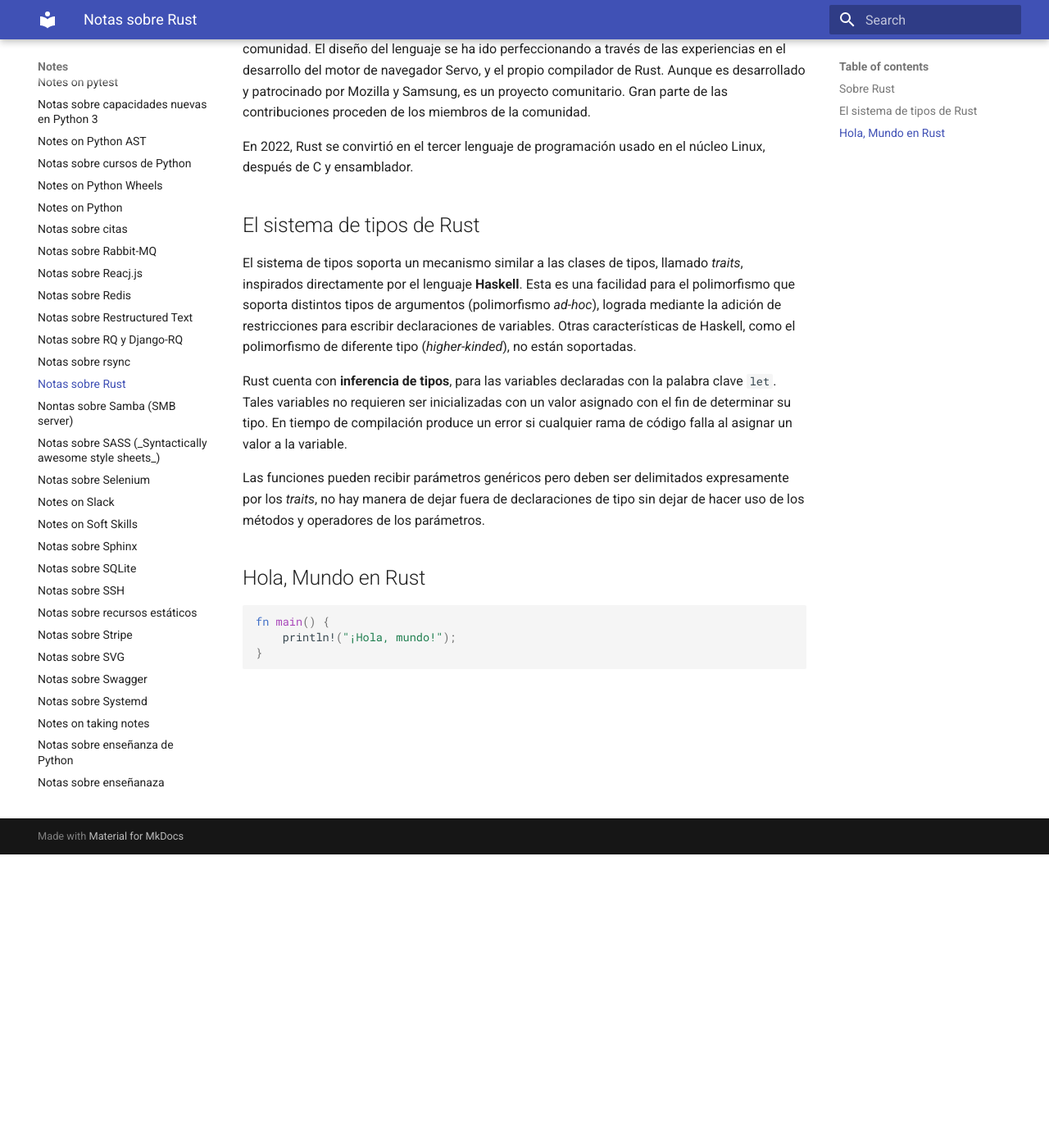
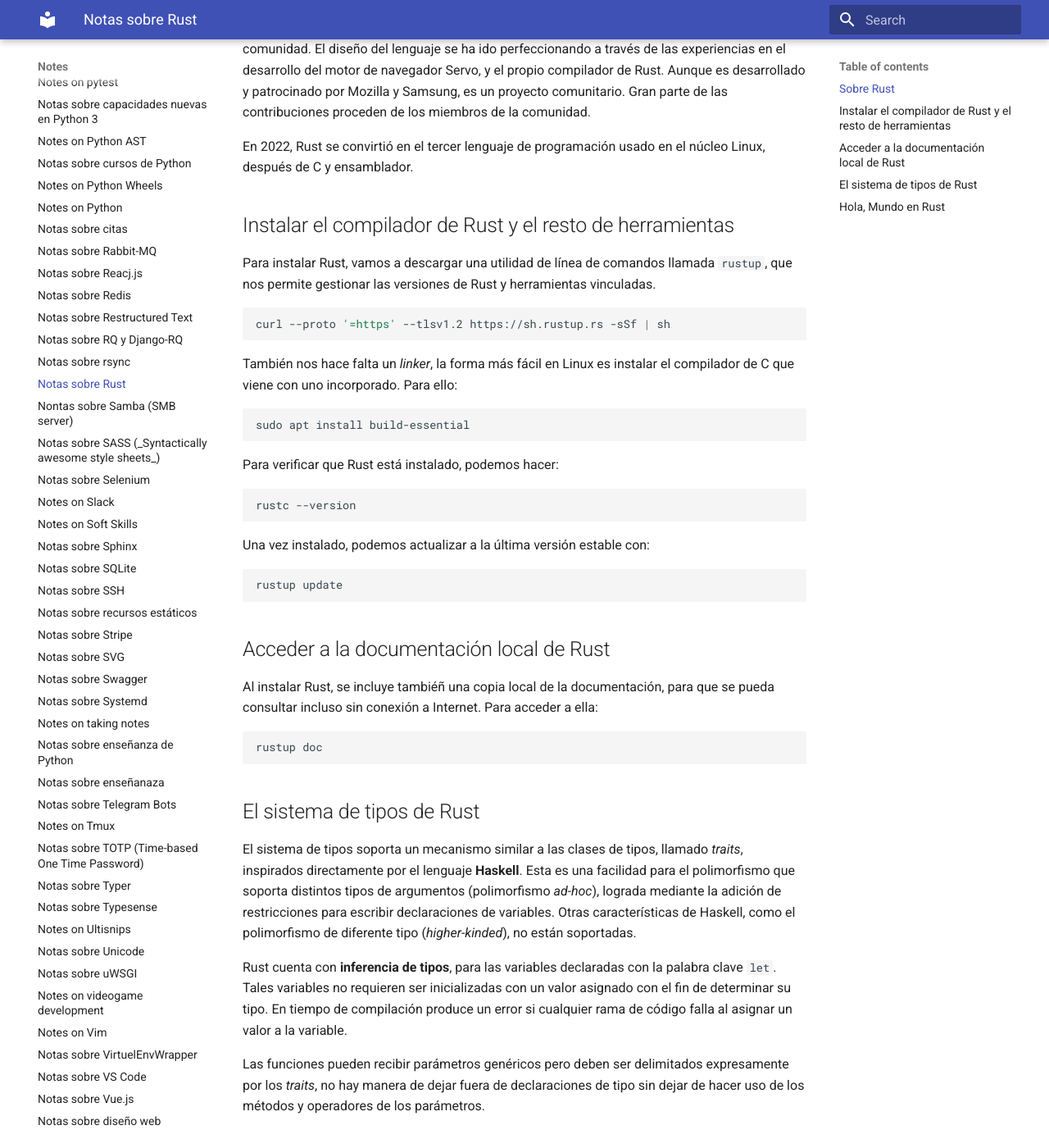
Before and after one commit to euribates/notes, an MkDocs documentation site: the page built from docs/notes-on-rust.md, in a window 1280 px wide and 1400 px high, scrolled down 358 px. Shown: the whole window at 82% size. Built offline with MkDocs 1.6.1 and Material for MkDocs 9.7.7, drawn with Linux system fonts in a browser that asks for light colours; some of the changed text lies outside the part shown.

Commit message:
Cambios en PC

````diff
--- a/docs/notes-on-rust.md
+++ b/docs/notes-on-rust.md
@@ -8,48 +8,83 @@
 
 ## Sobre Rust
 
-Rust es un lenguaje de programación compilado,
-de propósito general y multiparadigma
-que está siendo desarrollado por la
-[Fundación Rust](https://foundation.rust-lang.org/).
+Rust es un lenguaje de programación compilado, de propósito general y
+multiparadigma que está siendo desarrollado por la [Fundación
+Rust](https://foundation.rust-lang.org/).
 
-Soporta programación funcional pura, por
-procedimientos, imperativa y orientada a objetos.
+Soporta programación funcional pura, por procedimientos, imperativa y
+orientada a objetos.
 
-Rust es desarrollado de forma totalmente abierta
-y busca la opinión y contribución de la comunidad.
-El diseño del lenguaje se ha ido perfeccionando
-a través de las experiencias en el desarrollo
-del motor de navegador Servo, y el propio compilador de Rust.
-Aunque es desarrollado y patrocinado por Mozilla y Samsung,
-es un proyecto comunitario. Gran parte de las contribuciones
-proceden de los miembros de la comunidad.
+Rust es desarrollado de forma totalmente abierta y busca la opinión y
+contribución de la comunidad.  El diseño del lenguaje se ha ido
+perfeccionando a través de las experiencias en el desarrollo del motor
+de navegador Servo, y el propio compilador de Rust.  Aunque es
+desarrollado y patrocinado por Mozilla y Samsung, es un proyecto
+comunitario. Gran parte de las contribuciones proceden de los miembros
+de la comunidad.
 
-En 2022, Rust se convirtió en el tercer lenguaje de programación
-usado en el núcleo Linux, después de C y ensamblador.
+En 2022, Rust se convirtió en el tercer lenguaje de programación usado
+en el núcleo Linux, después de C y ensamblador.
+
+## Instalar el compilador de Rust y el resto de herramientas
+
+Para instalar Rust, vamos a descargar una utilidad de línea de comandos
+llamada `rustup`, que nos permite gestionar las versiones de Rust y
+herramientas vinculadas.
+
+```shell
+curl --proto '=https' --tlsv1.2 https://sh.rustup.rs -sSf | sh
+```
+
+También nos hace falta un _linker_, la forma más fácil en Linux es
+instalar el compilador de C que viene con uno incorporado. Para ello:
+
+```shell
+sudo apt install build-essential
+```
+
+Para verificar que Rust está instalado, podemos hacer:
+
+```shell
+rustc --version
+```
+
+Una vez instalado, podemos actualizar a la última versión estable con:
+
+```shell
+rustup update
+```
+
+## Acceder a la documentación local de Rust
+
+Al instalar Rust, se incluye tambiéñ una copia local de la
+documentación, para que se pueda consultar incluso sin conexión
+a Internet. Para acceder a ella:
+
+```shell
+rustup doc
+```
 
 ## El sistema de tipos de Rust
 
-El sistema de tipos soporta un mecanismo similar
-a las clases de tipos, llamado _traits_, inspirados directamente
-por el lenguaje **Haskell**. Esta es una facilidad para el polimorfismo
-que soporta distintos tipos de argumentos (polimorfismo _ad-hoc_),
-lograda mediante la adición de restricciones
-para escribir declaraciones de variables.
-Otras características de Haskell,
-como el polimorfismo de diferente tipo (_higher-kinded_),
-no están soportadas.
+El sistema de tipos soporta un mecanismo similar a las clases de tipos,
+llamado _traits_, inspirados directamente por el lenguaje **Haskell**.
+Esta es una facilidad para el polimorfismo que soporta distintos tipos
+de argumentos (polimorfismo _ad-hoc_), lograda mediante la adición de
+restricciones para escribir declaraciones de variables.  Otras
+características de Haskell, como el polimorfismo de diferente tipo
+(_higher-kinded_), no están soportadas.
 
 Rust cuenta con **inferencia de tipos**, para las variables declaradas
-con la palabra clave `let`. Tales variables no requieren ser inicializadas
-con un valor asignado con el fin de determinar su tipo.
-En tiempo de compilación produce un error
-si cualquier rama de código falla al asignar un valor a la variable.
+con la palabra clave `let`. Tales variables no requieren ser
+inicializadas con un valor asignado con el fin de determinar su tipo.
+En tiempo de compilación produce un error si cualquier rama de código
+falla al asignar un valor a la variable.
 
-Las funciones pueden recibir parámetros genéricos
-pero deben ser delimitados expresamente por los _traits_,
-no hay manera de dejar fuera de declaraciones de tipo
-sin dejar de hacer uso de los métodos y operadores de los parámetros.
+Las funciones pueden recibir parámetros genéricos pero deben ser
+delimitados expresamente por los _traits_, no hay manera de dejar fuera
+de declaraciones de tipo sin dejar de hacer uso de los métodos y
+operadores de los parámetros.
 
 ## Hola, Mundo en Rust
 
@@ -58,3 +93,8 @@
     println!("¡Hola, mundo!");
 }
 ```
+
+Estas líneas definen una función llamada `main`. La función `main` es especial:
+Es siempre la primera función que se ejecuta en un programa Rust. En este
+caso, definimos una función sin parámetros y que no devuelve nada. Si hubieran
+parámetros, se listarían dentro de los paréntesis.
````
Also changed, not shown: docs/notes-on-django.md (+2 -2 lines), docs/notes-on-pyenv.md (+22 -10 lines).
